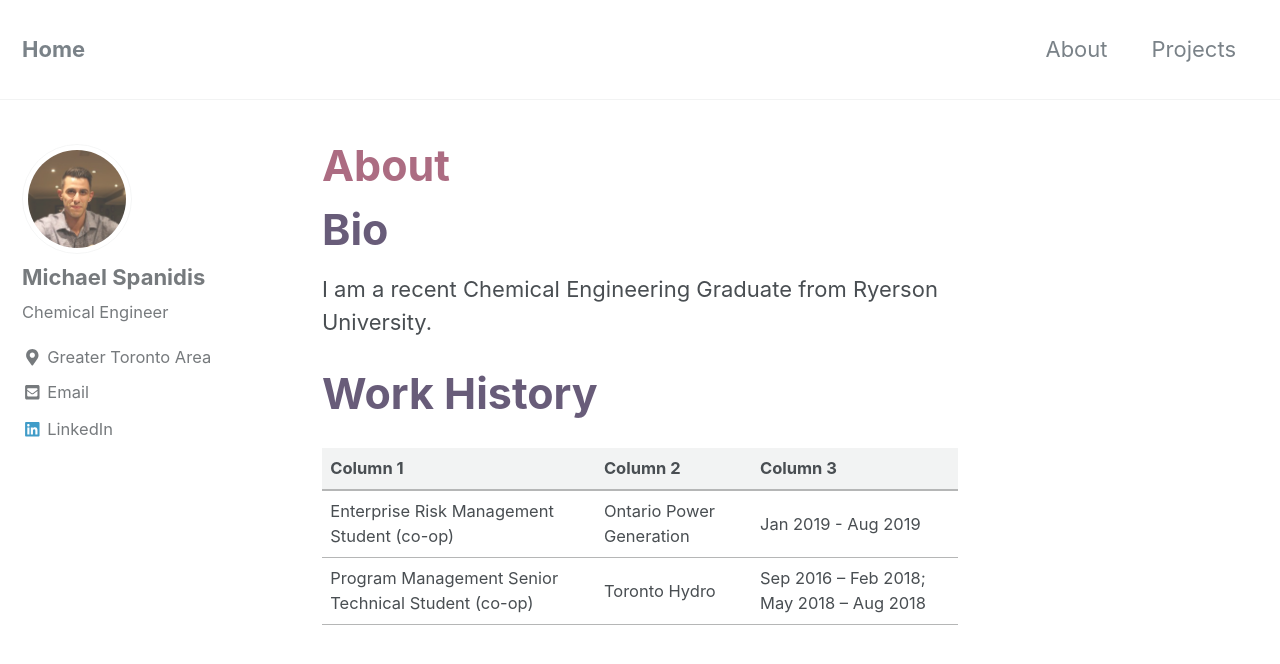
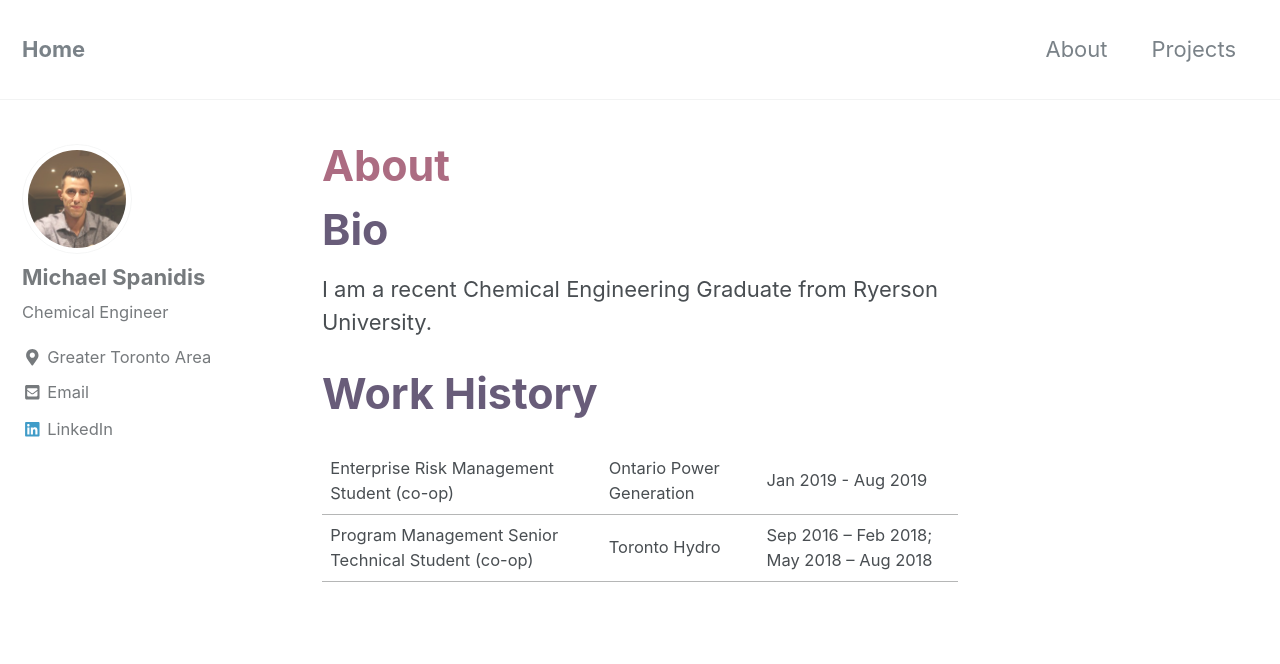
Before and after one commit to michaelspanidis/michaelspanidis.github.io, a Jekyll site: the page built from _pages/about.md, in a window 1280 px wide and 900 px high. Shown: the top 664 px of the window. Built offline with Jekyll 4.4.1, drawn with Linux system fonts in a browser that asks for light colours; nearby versions of some CDN libraries.

Commit message:
changes26

```diff
--- a/_pages/about.md
+++ b/_pages/about.md
@@ -8,7 +8,7 @@ I am a recent Chemical Engineering Graduate from Ryerson University.
 # <span style="color:rgb(104,92,121);font-size:1.25em;">Work History</span>
 <span style="font-size:0.75em;">
 
-Column 1 | Column 2 | Column 3
+
 --- | --- | ---
 Enterprise Risk Management Student (co-op) | Ontario Power Generation | Jan 2019 - Aug 2019
 Program Management Senior Technical Student (co-op) | Toronto Hydro | Sep 2016 – Feb 2018; May 2018 – Aug 2018
```
